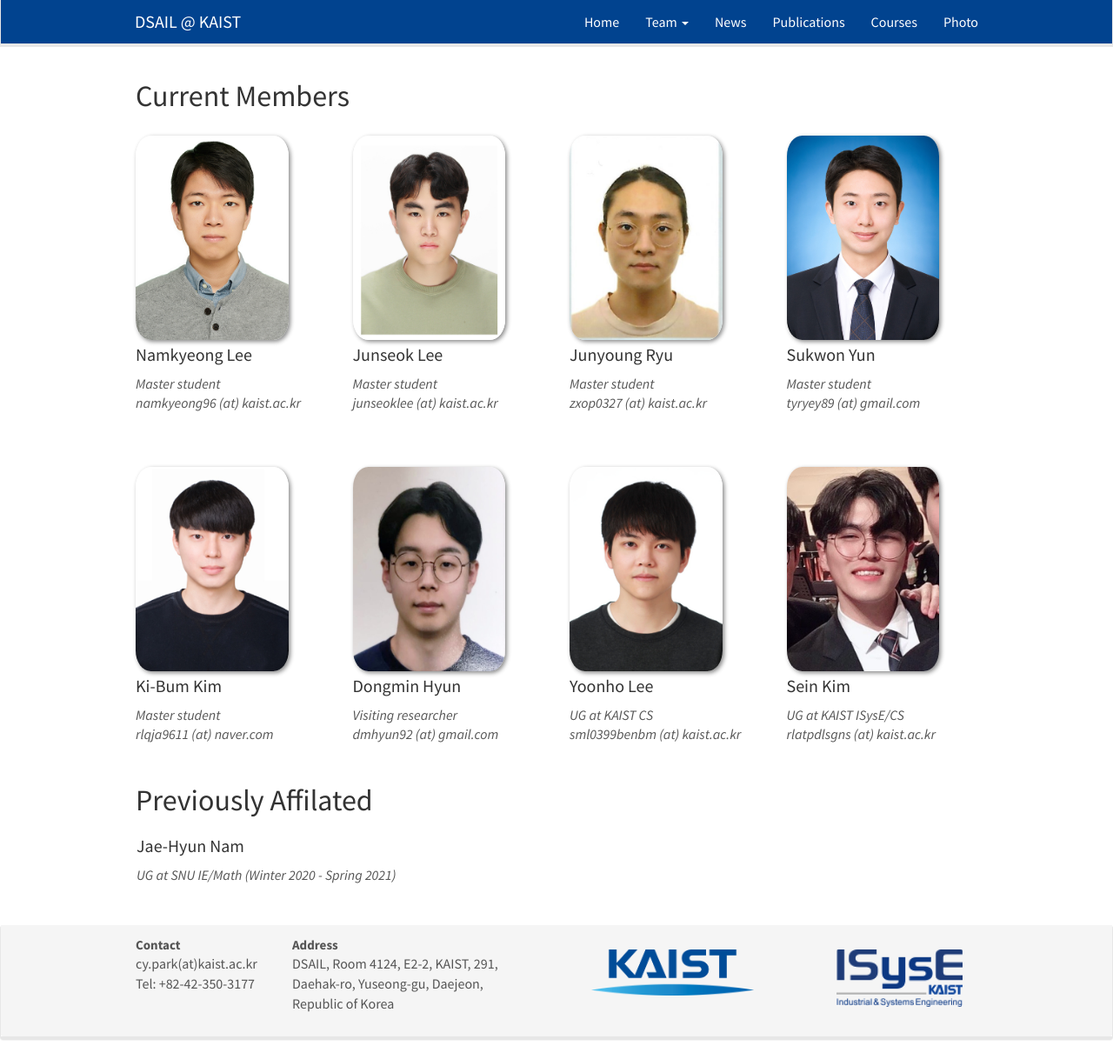
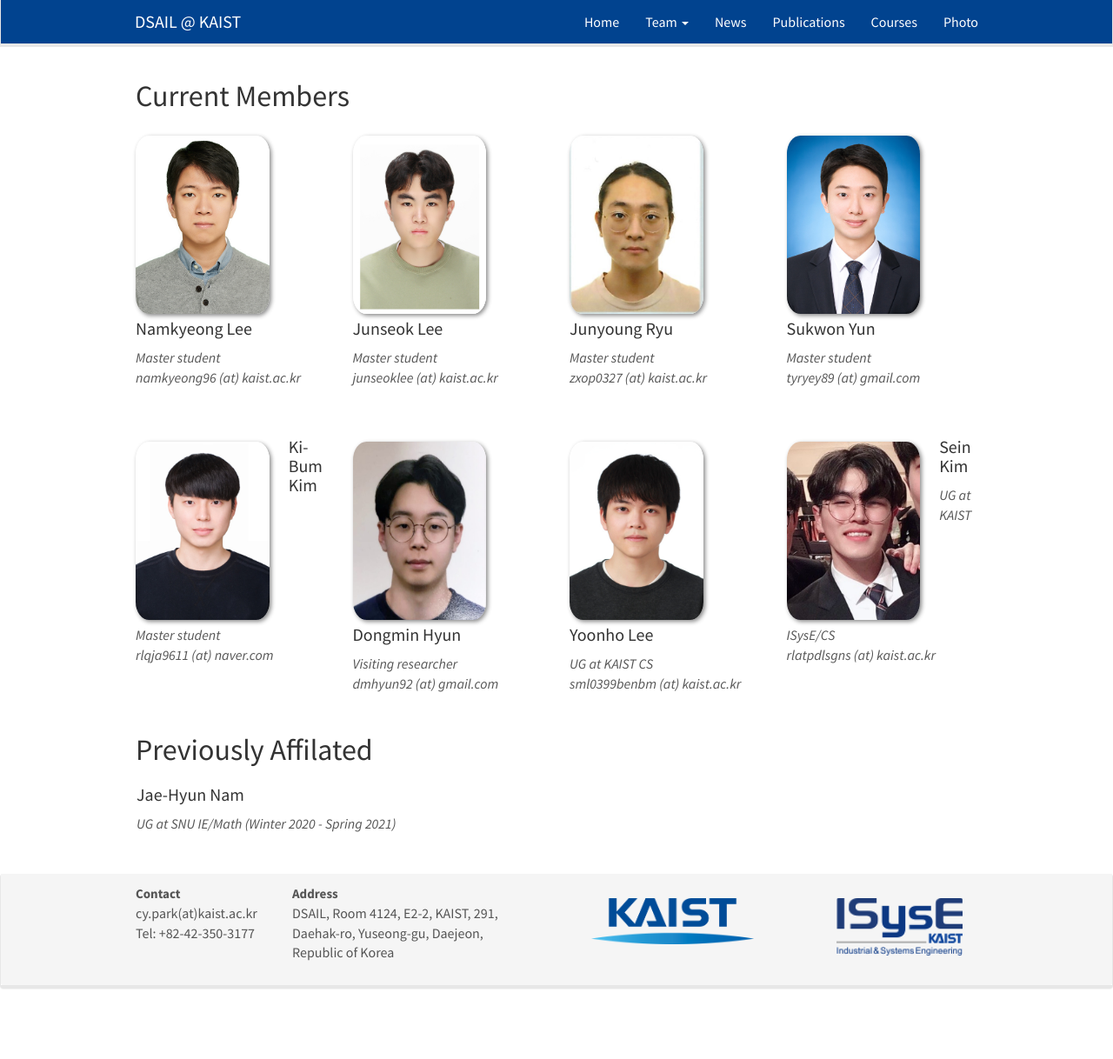
Before and after one commit to kaist-dsail/kaist-dsail.github.io, a Jekyll site: the page built from _pages/members.md, in a window 1280 px wide and 1218 px high. Shown: the whole window at 87% size. Built offline with Jekyll 4.4.1, drawn with Linux system fonts in a browser that asks for light colours; nearby versions of some CDN libraries.

Commit message:
Update members.md

```diff
--- a/_pages/members.md
+++ b/_pages/members.md
@@ -22,7 +22,7 @@
 {% endif %}
 
 <div class="col-md-3 clearfix">
-  <img src="{{ site.url }}{{ site.baseurl }}/images/teampic/{{ member.photo }}" class="img-responsive" width="80%" style="float: left" />
+  <img src="{{ site.url }}{{ site.baseurl }}/images/teampic/{{ member.photo }}" class="img-responsive" width="70%" style="float: left" />
   <h4 style>{{ member.name }}</h4>
   <i>{{ member.info }}<br>{{ member.email }}</i>
   <ul style="overflow: hidden">
```
